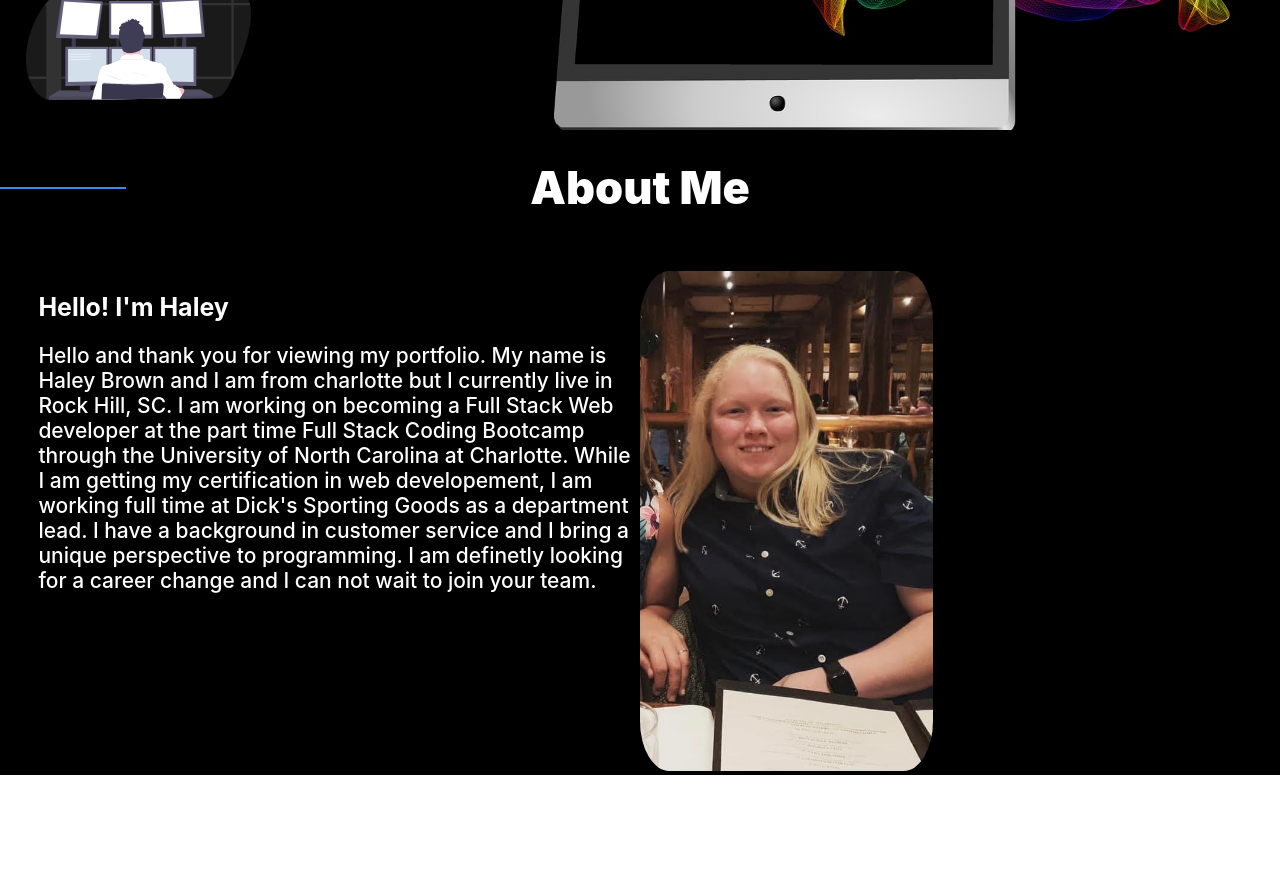
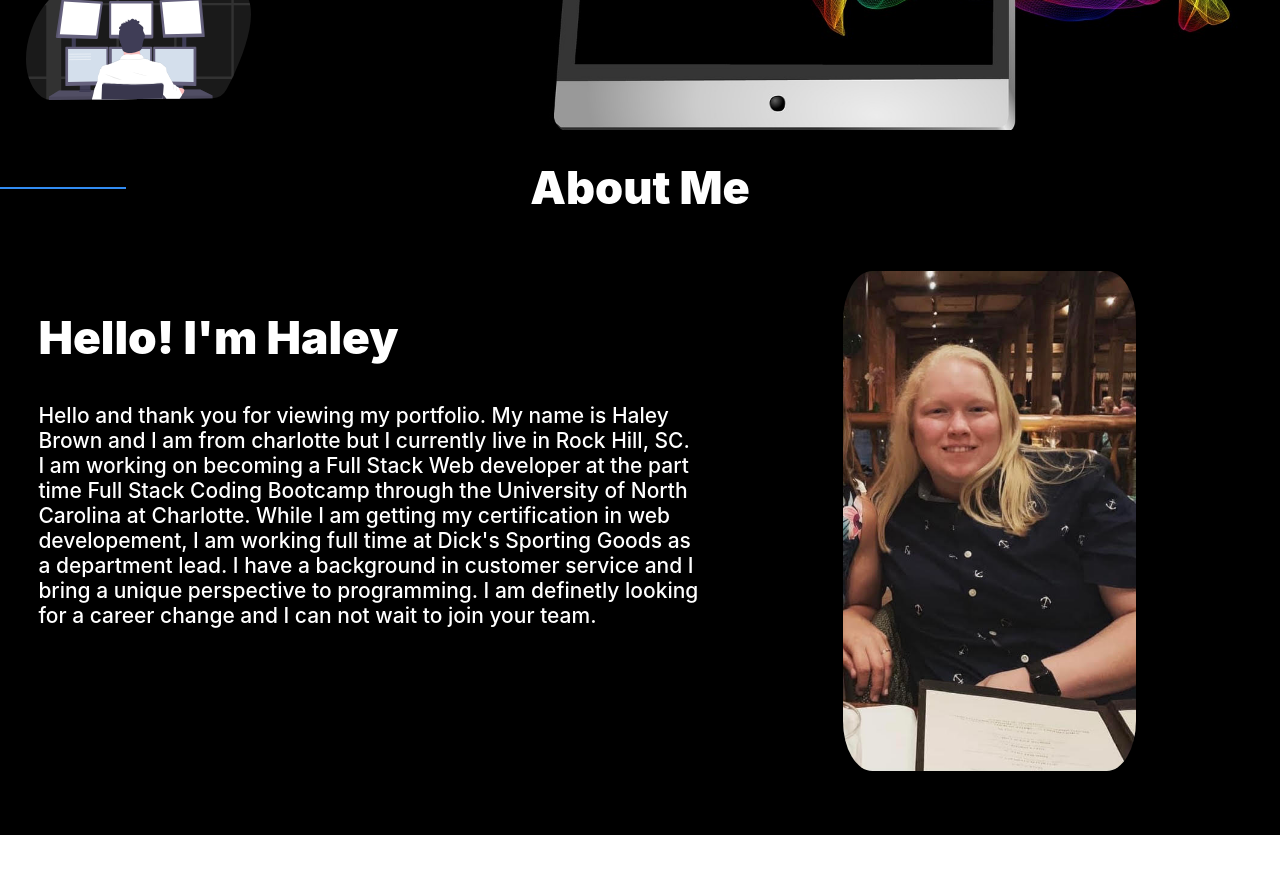
Before and after one commit to Hbrown16/React-Portfolio, a React (Create React App) app in the folder react-portfolio-haley/: page / in a window 1280 px wide. Shown: the part 580-1454 px from the top of the page. Built offline with nearby package versions, Linux system fonts and the light colour scheme.

Commit message:
About done

```diff
--- a/react-portfolio-haley/src/components/About/About.module.css
+++ b/react-portfolio-haley/src/components/About/About.module.css
@@ -1,5 +1,6 @@
 .AboutMe {
     background-color: black;
+    padding-bottom: 5%;
 }
 
 .AboutMe .Container {
@@ -8,8 +9,19 @@
 }
 
 .AboutMe .Container .Text {
-    width:47%;
+    width: 57%;
     margin-left: 3%;
+}
+
+.AboutMe .Container .Text h2 {
+    font-weight: 900;
+    font-size: 46px;
+}
+
+.AboutMe .Container .Photo {
+    width: 50%;
+    display: flex;
+    justify-content: center;
 }
 
 .AboutMe .Container .Photo .Me {
```
Also changed, not shown: react-portfolio-haley/src/components/Skills/Skills.module.css (added).
